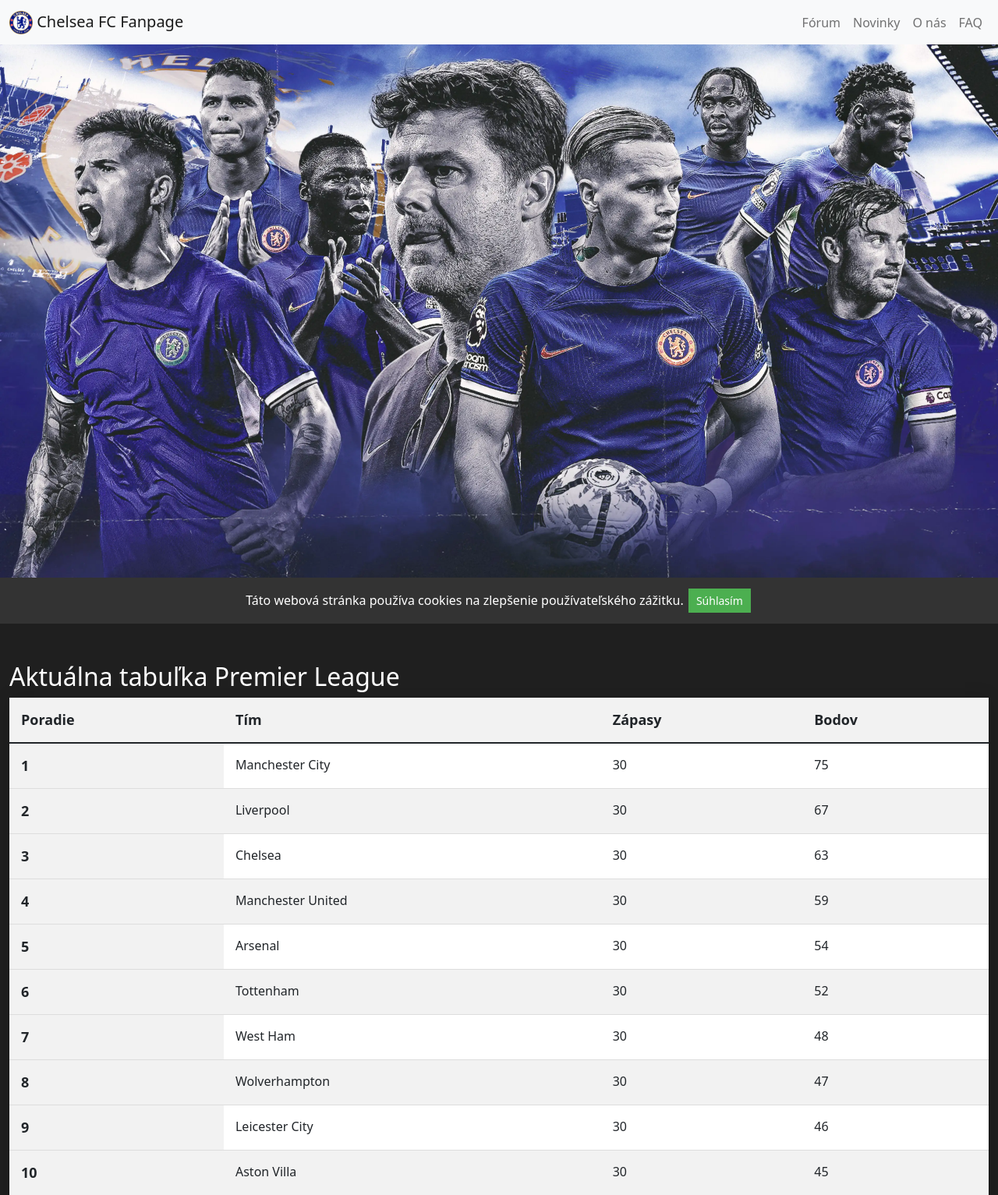
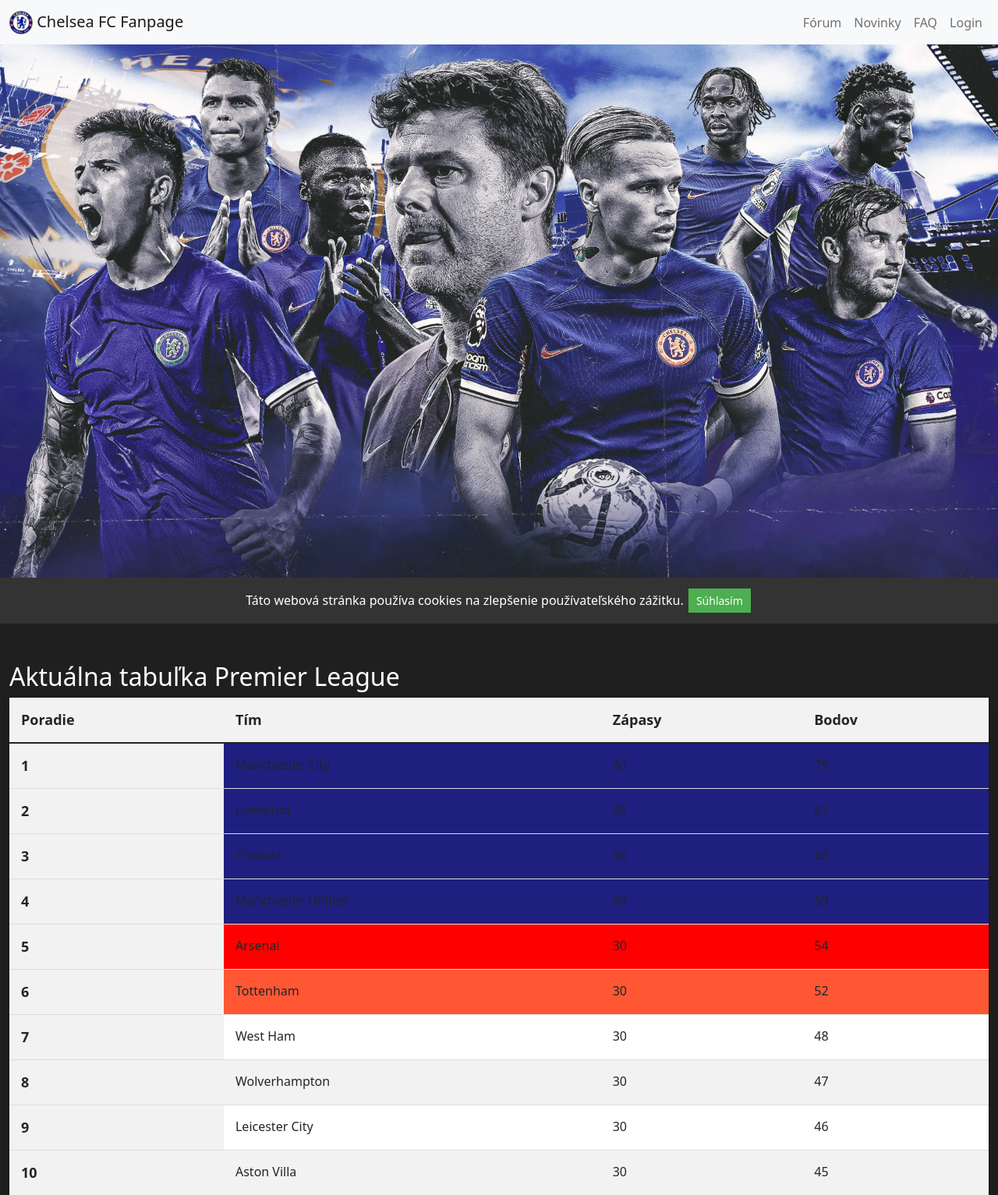
Before and after one commit to JurajPalenkas/ChelseaLondonProjektJurajPalenkas, a PHP site: page / in a window 1280 px wide. Shown: the top 1533 px of the page at 78% size. Run offline with PHP 8.4, Linux system fonts and the light colour scheme.

Commit message:
zmeny farieb v tabulke a headery

```diff
--- a/css/css.css
+++ b/css/css.css
@@ -48,7 +48,6 @@
 
 
 /* Štýly pre tabuľku */
-/* Štýly pre tabuľku */
 .special-table {
   width: 100%;
   border-collapse: collapse;
@@ -58,10 +57,8 @@
 }
 
 .special-table:hover {
-  .special-table:hover {
-    box-shadow: 0 0 20px rgba(0,0,0,0.15);
-    background-color: #ffffff;
-  }
+  box-shadow: 0 0 20px rgba(0,0,0,0.15);
+  background-color: #ffffff;
 }
 
 .special-table th,
@@ -83,6 +80,27 @@
 
 .special-table tr:nth-child(even) {
   background-color: #f2f2f2;
+}
+
+.special-table tr:nth-child(1),
+.special-table tr:nth-child(2),
+.special-table tr:nth-child(3),
+.special-table tr:nth-child(4) {
+  background-color: #1f1f7f; /* Dark blue */
+}
+
+.special-table tr:nth-child(5) {
+  background-color: #ff0000; /* Red */
+}
+
+.special-table tr:nth-child(6) {
+  background-color: #ff5733; /* Orange */
+}
+
+.special-table tr:hover {
+  transform: scale(1.02);
+  background-color: #f5f5f5;
+  box-shadow: 0 0 20px rgba(0,0,0,0.1);
 }
 
 .special-table tr:hover {
--- a/header.php
+++ b/header.php
@@ -17,10 +17,10 @@
             <a class="nav-link" href="novinky.php">Novinky</a>
           </li>
           <li class="nav-item">
-            <a class="nav-link" href="o-nas.php">O nás</a>
+            <a class="nav-link" href="faq.php">FAQ</a>
           </li>
           <li class="nav-item">
-            <a class="nav-link" href="faq.php">FAQ</a>
+            <a class="nav-link" href="login.php">Login</a>
           </li>
         </ul>
       </div>
--- a/index.php
+++ b/index.php
@@ -82,6 +82,7 @@
             array("Burnley", 30, 27),
             array("Norwich City", 30, 20)
           );
+          ;
 
           foreach ($tabulka as $index => $tím) {
             echo "<tr>";
```
